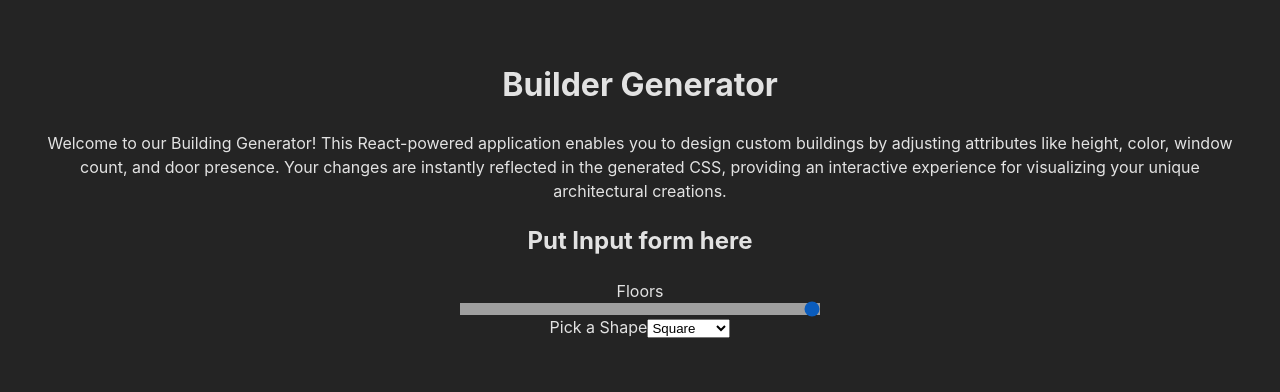
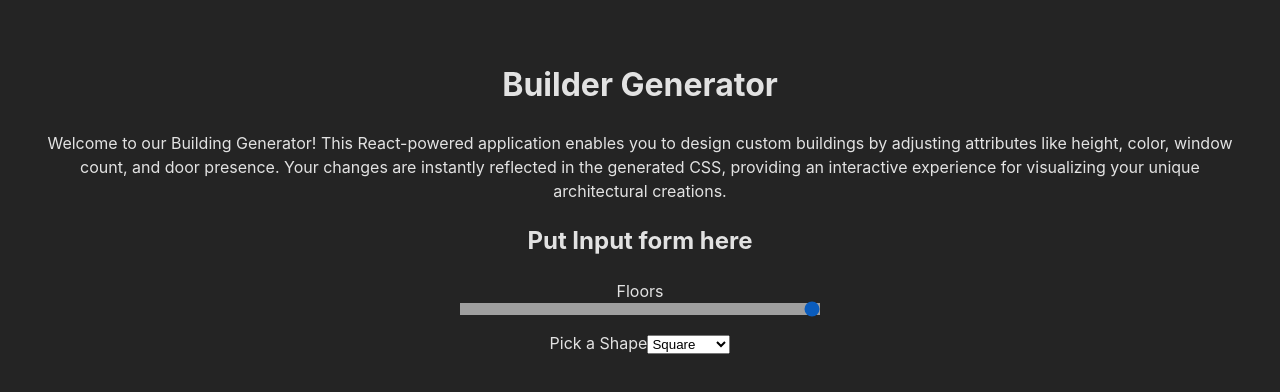
Before and after one commit to Lone2000/Building_Generator, a React (Vite) app: page / in a window 1280 px wide. Shown: the top 392 px of the page. Built offline with nearby package versions, Linux system fonts and the light colour scheme.

Commit message:
Update: Shape Picker Design

```diff
--- a/src/Components/InputForm.module.css
+++ b/src/Components/InputForm.module.css
@@ -1,4 +1,11 @@
+
+.shapepicker{
+    width: 100%;
+    margin-bottom: 1rem;
+}
+
 .slidecontainer{
+    margin-bottom:1rem;
     width: 100%;
 }
 
```
